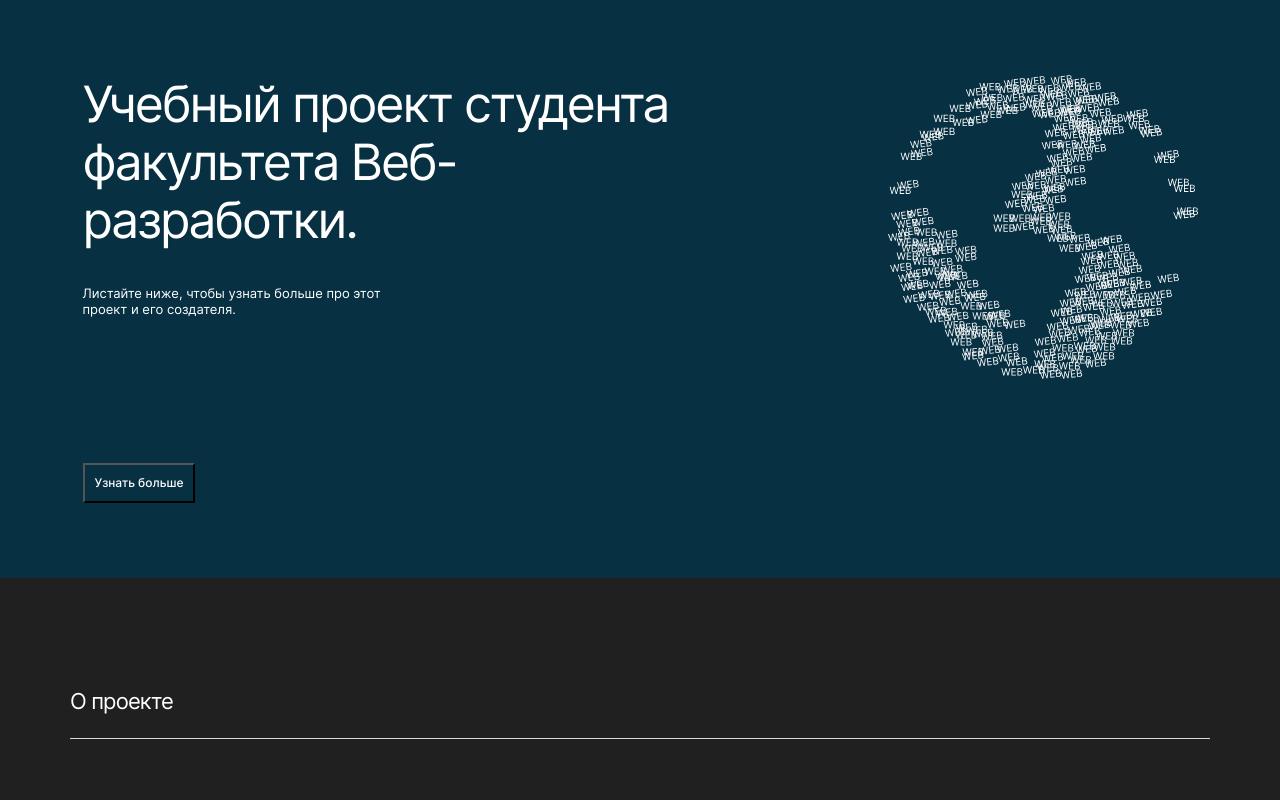
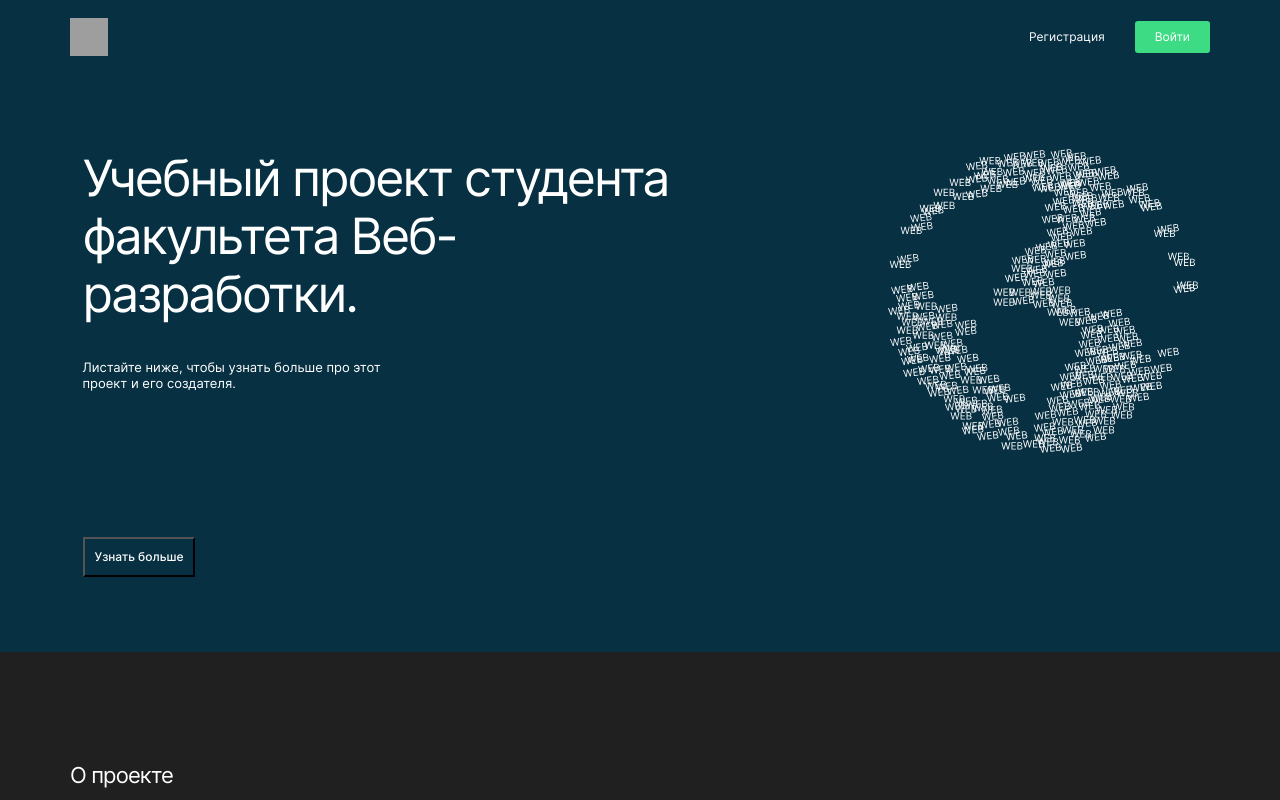
Before and after one commit to BorisAbramov/movies-explorer-frontend, a React (Create React App) app: page / in a window 1280 px wide. Shown: the top 800 px of the page. Built offline with nearby package versions, Linux system fonts and the light colour scheme; grey boxes are pictures that could not be loaded.

Commit message:
verstka1

```diff
--- a/src/components/Header/Header.js
+++ b/src/components/Header/Header.js
@@ -5,10 +5,15 @@ import Navigation from "../Navigation/Navigation";
 export default function Header({ mainStyleHeader, loggedIn, visibleHeader }) {
   return (
     <>
-      <header
+      {/* <header
         className={` ${
           visibleHeader ? "header" : "display-none"
         } ${mainStyleHeader ? "" : "header_style_movie"} `}
+      >
+        <Navigation loggedIn={loggedIn} place="header" />
+      </header> */}
+      <header
+        className="header"
       >
         <Navigation loggedIn={loggedIn} place="header" />
       </header>
--- a/src/components/Navigation/navigation.css
+++ b/src/components/Navigation/navigation.css
@@ -154,7 +154,7 @@
   .navigation__list_type_signin {
     border-radius: 3px;
     padding: 8px 20px;
-    background-color: black;
+    background-color: #3DDC84;
     margin-left: 30px;
   }
 
```
